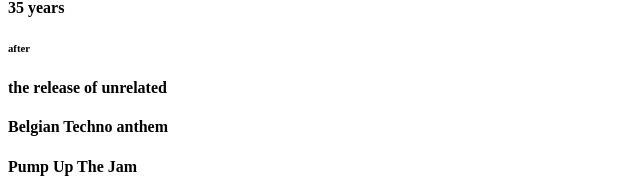
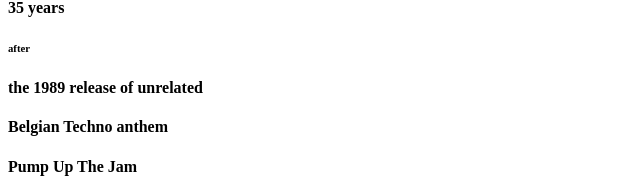
Before and after one commit to Khoding/pump-up-the-jam-calculator, a Vue app: page / in a window 1280 px wide. Shown: the part 293-471 px from the top of the page, without its empty margins (0-640 px from the left). Built offline with nearby package versions, Linux system fonts and the light colour scheme.

Commit message:
Fix a bug with the before/after showing when isSameDate is true added a variant saying "1989 release of"

```diff
--- a/src/components/PhraseDisplay.vue
+++ b/src/components/PhraseDisplay.vue
@@ -8,9 +8,14 @@
       </article>
     </nav>
 
-    <h6>{{ isToday || (!isToday && timeDifferenceMs > 0 && !isSameDate) ? 'after' : 'before' }}</h6>
+    <h6 v-if="!isSameDate">
+      {{ isToday || (!isToday && timeDifferenceMs > 0) ? 'after' : 'before' }}
+    </h6>
 
-    <h4>the release of <span v-if="!prefixMentionsPumpUpTheJam">unrelated</span></h4>
+    <h4>
+      the <span v-if="includeYear && !isSameDate">1989</span> release of
+      <span v-if="!prefixMentionsPumpUpTheJam">unrelated</span>
+    </h4>
     <h4>Belgian Techno anthem</h4>
     <h4 class="bold">Pump Up The Jam</h4>
 
@@ -48,6 +53,9 @@
 })
 
 const prefixText = ref(props.isToday ? 'Today is' : 'The chosen date is')
+const includeYear = computed(() => {
+  return props.timeDifferenceMs !== undefined ? (Math.random() > 0.5 ? '1989 ' : '') : ''
+})
 
 const prefixMentionsPumpUpTheJam = computed(() => {
   const lowercaseValue = prefixText.value.toLowerCase()
@@ -64,11 +72,12 @@
 
 const copyText = () => {
   const unrelatedText = prefixMentionsPumpUpTheJam.value ? '' : 'unrelated '
+
   let textToCopy
   if (props.isSameDate) {
     textToCopy = `${prefixText.value} the same date as the release of ${unrelatedText}Belgian Techno anthem "Pump Up The Jam"`
   } else {
-    textToCopy = `${prefixText.value} ${props.formattedTimeDifference} ${props.isToday || (!props.isToday && props.timeDifferenceMs > 0) ? 'after' : 'before'} the release of ${unrelatedText}Belgian Techno anthem "Pump Up The Jam"`
+    textToCopy = `${prefixText.value} ${props.formattedTimeDifference} ${props.isToday || (!props.isToday && props.timeDifferenceMs > 0) ? 'after' : 'before'} the ${includeYear.value}release of ${unrelatedText}Belgian Techno anthem "Pump Up The Jam"`
   }
   navigator.clipboard.writeText(textToCopy)
 }
```
